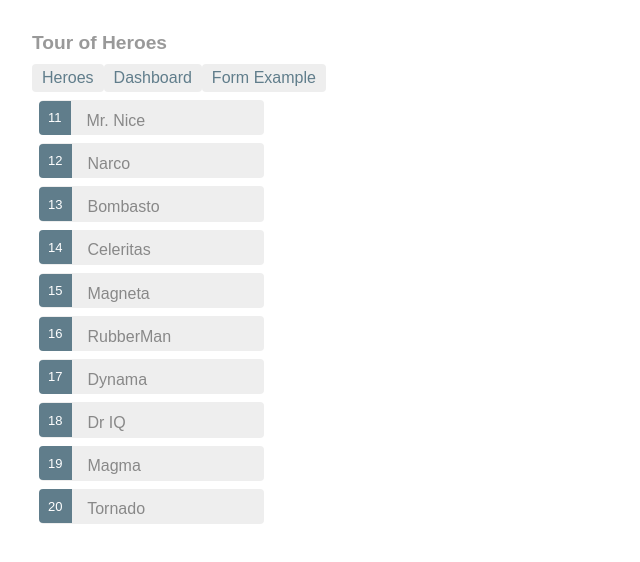
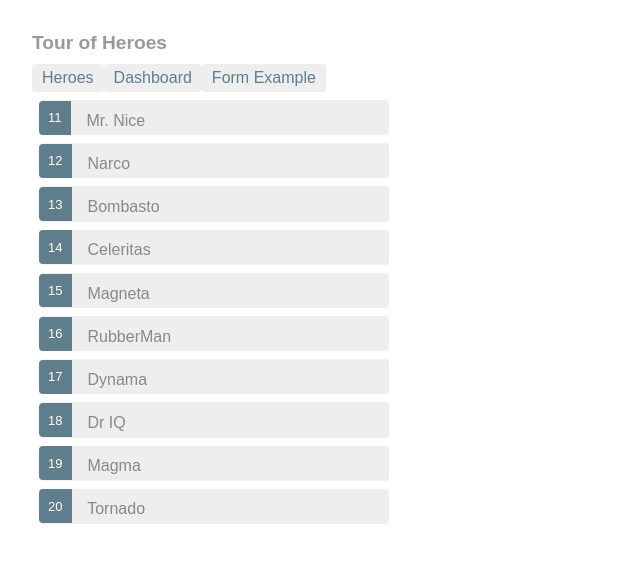
Before and after one commit to tdewangan/Angular2Practice, an Angular app: page /heroes in a window 1280 px wide. Shown: the top 562 px of the page, without its empty margins (0-640 px from the left). Built offline with nearby package versions, Linux system fonts and the light colour scheme.

Commit message:
angular flex layout integration

```diff
--- a/package.json
+++ b/package.json
@@ -16,6 +16,7 @@
     "@angular/common": "^4.0.0",
     "@angular/compiler": "^4.0.0",
     "@angular/core": "^4.0.0",
+    "@angular/flex-layout": "^2.0.0-beta.8",
     "@angular/forms": "^4.0.0",
     "@angular/http": "^4.0.0",
     "@angular/platform-browser": "^4.0.0",
--- a/src/app/form-example/form-example.component.html
+++ b/src/app/form-example/form-example.component.html
@@ -43,4 +43,5 @@
     </label>
   </div>
 </form>
-{{ heroForm.value | json }} {{ heroForm.status | json }}
+<div>{{ heroForm.value | json }}</div>
+<div>{{ heroForm.status | json }}</div>
--- a/src/app/heroes/heroes.component.html
+++ b/src/app/heroes/heroes.component.html
@@ -1,14 +1,14 @@
-<ul class="heroes">
-  <li *ngFor="let hero of heroes"
-  (click)="onSelect(hero)"
-  [class.selected]="hero === selectedHero">
+<div fxLayout="row" fxLayoutAlign="space-between stretch">
+  <ul class="heroes" fxFlex="30">
+    <li *ngFor="let hero of heroes" (click)="onSelect(hero)" [class.selected]="hero === selectedHero">
       <span class="badge">{{hero.id}}</span> {{hero.name}}
     </li>
   </ul>
-<div *ngIf="selectedHero">
+  <div *ngIf="selectedHero" fxFlex="70">
     <app-form-example [hero]="selectedHero"></app-form-example>
     <h2>
       {{selectedHero.name | uppercase}} is my hero
     </h2>
     <button (click)="gotoDetail()">View Details</button>
   </div>
+</div>
```
Also changed, not shown: src/app/app.module.ts (+4 -3 lines), 1 other file (tests, documents, lock files or other folders). Lines whose indentation alone changed are shown as unchanged.
